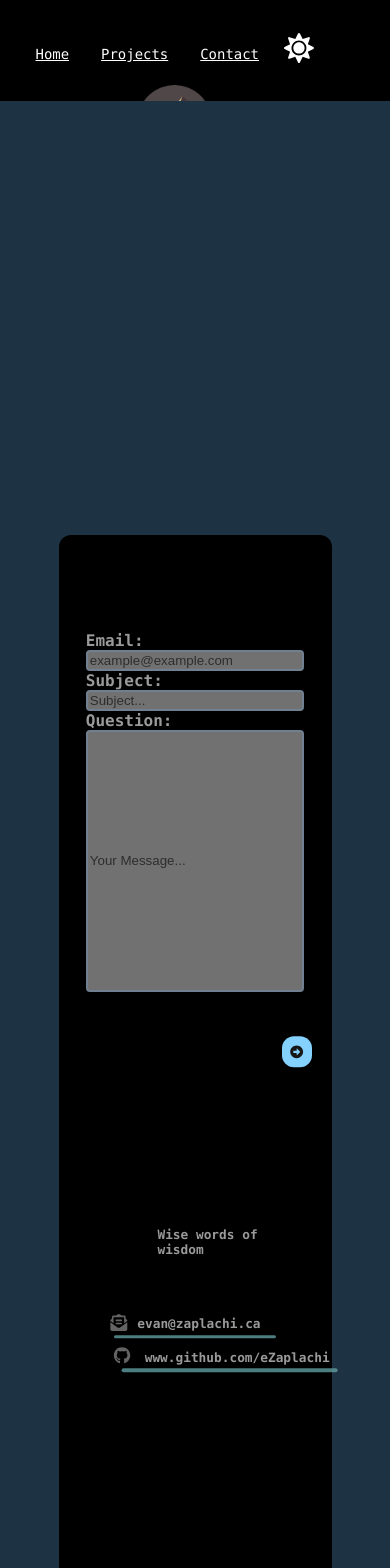
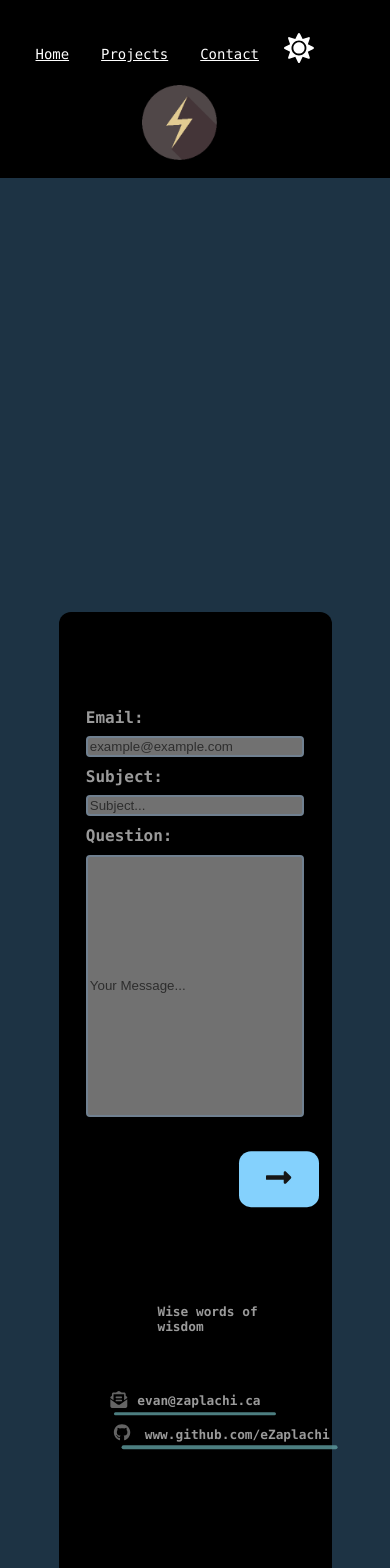
Before and after one commit to eZaplachi/zaplachi.ca, a Next.js app: page /contact in a window 390 px wide. Shown: the top 1568 px of the page. Built offline with nearby package versions, Linux system fonts and the light colour scheme.

Commit message:
Visual fixes

```diff
--- a/components/ContactForm.tsx
+++ b/components/ContactForm.tsx
@@ -1,5 +1,5 @@
 import {
-  faArrowAltCircleRight,
+  faLongArrowAltRight,
   faCheckCircle,
   faTimesCircle,
 } from "@fortawesome/free-solid-svg-icons";
@@ -149,7 +149,7 @@ const ContactForm = () => {
           />
           <p id={styles.resMessage}>Confirmation email sent!</p>
           <button className={styles.button} type="submit">
-            <FontAwesomeIcon icon={faArrowAltCircleRight} />
+            <FontAwesomeIcon icon={faLongArrowAltRight} />
           </button>
         </div>
       </form>
--- a/components/Navbar.tsx
+++ b/components/Navbar.tsx
@@ -5,7 +5,7 @@ import {
   faMeteor,
   faCampground,
 } from "@fortawesome/free-solid-svg-icons";
-import { useEffect, useState, useRef, useReducer } from "react";
+import { useEffect, useState, useRef } from "react";
 import styles from "../styles/components/Navbar.module.css";
 import Link from "next/link";
 import Image from "next/image";
@@ -49,11 +49,18 @@ const Navbar = () => {
     }
   });
 
+
   const [theme, setTheme] = useState("Default");
 
   useEffect(() => {
+    localStorage.setItem("theme", theme);
+  });
+
+  useEffect(() => {
     let currentTheme: Theme = ThemeDefault;
-    switch (theme) {
+    let storedTheme = localStorage.getItem("theme");
+
+    switch (storedTheme) {
       case "Default":
         currentTheme = ThemeDefault;
         break;
--- a/styles/components/Card.module.css
+++ b/styles/components/Card.module.css
@@ -15,6 +15,7 @@
 
 .cardContent {
   --padding: 1.5rem;
+  position: relative;
   color: var(--contentClr);
   padding: var(--padding);
   background: linear-gradient(
@@ -60,16 +61,8 @@
   cursor: pointer;
   display: inline-block;
   text-decoration: none;
-  padding: 0.5em;
-  margin-left: 90%;
-  opacity: 1;
-}
-
-.button:hover,
-.button:focus {
-  opacity: 0.3;
-  border-radius: 18px 6px;
-  transition: 0.5s linear;
+  padding: 0.7em;
+  margin-left: 85%;
 }
 
 @media (hover) {
@@ -106,11 +99,22 @@
   .cardTitle::after {
     transform: scaleX(0);
   }
+
+  .button:hover,
+  .button:focus {
+    opacity: 0.7;
+    border-radius: 18px 6px;
+    transition: 0.5s linear;
+  }
 }
 
 @media screen and (max-width: 450px) {
   .card {
     width: 30ch;
+  }
+
+  .cardTitle {
+    width: fit-content;
   }
 }
 
--- a/styles/components/ContactForm.module.css
+++ b/styles/components/ContactForm.module.css
@@ -6,6 +6,7 @@
   color: var(--scndHeaderClrDark);
   border-radius: 4px;
   text-align: left;
+  gap: 1ch;
 }
 
 .inputLabel {
@@ -41,13 +42,17 @@
   cursor: pointer;
   display: inline-block;
   text-decoration: none;
-  padding: 0.6em;
+  padding: 0.4em;
+  width: 5ch;
+  font-size: 3ch;
+  font-weight: bolder;
   opacity: 1;
   order: 5;
   align-self: flex-end;
   border: none;
   margin-left: 90%;
   transform: translateY(-80%);
+  transition: 0.3s ease;
 }
 
 .button:hover,
@@ -110,3 +115,9 @@
   color: red;
   opacity: 0;
 }
+
+@media screen  and (max-width: 600px) {
+.button {
+  margin-left: 70%;
+}
+}
--- a/styles/components/Layout.module.css
+++ b/styles/components/Layout.module.css
@@ -15,7 +15,7 @@
 .navbar {
   overflow: hidden;
   background-color: var(--navbarBkgClr);
-    width: 100%;
+  width: 105%;
   padding: 8vmin;
   margin-left: -3vmin;
   display: flex;
@@ -29,6 +29,7 @@
   top: 0;
   overflow: hidden;
   height: 4ch;
+  transition: 0.3s ease;
 }
 
 #scrolled {
@@ -44,3 +45,21 @@
 #footerSpace {
   margin-top: 20ch;
 }
+
+@media screen and (max-width: 900px) {
+  .navbar {
+    height: 10ch;
+  }
+}
+
+@media screen and (max-width: 500px) {
+  .navbar {
+    height: 12ch;
+  }
+}
+
+@media screen and (max-width: 300px) {
+  .navbar {
+    height: 15ch;
+  }
+}
--- a/styles/components/Navbar.module.css
+++ b/styles/components/Navbar.module.css
@@ -35,6 +35,7 @@
   order: 3;
   margin-left: 60%;
   transition: margin-left 0.3s ease;
+  transition: display 0.5s ease-in-out;
 }
 
 .iconSizing {
```
Also changed, not shown: styles/pages/projects/[pid].module.css (+4 -3 lines). Lines whose indentation alone changed are shown as unchanged.
